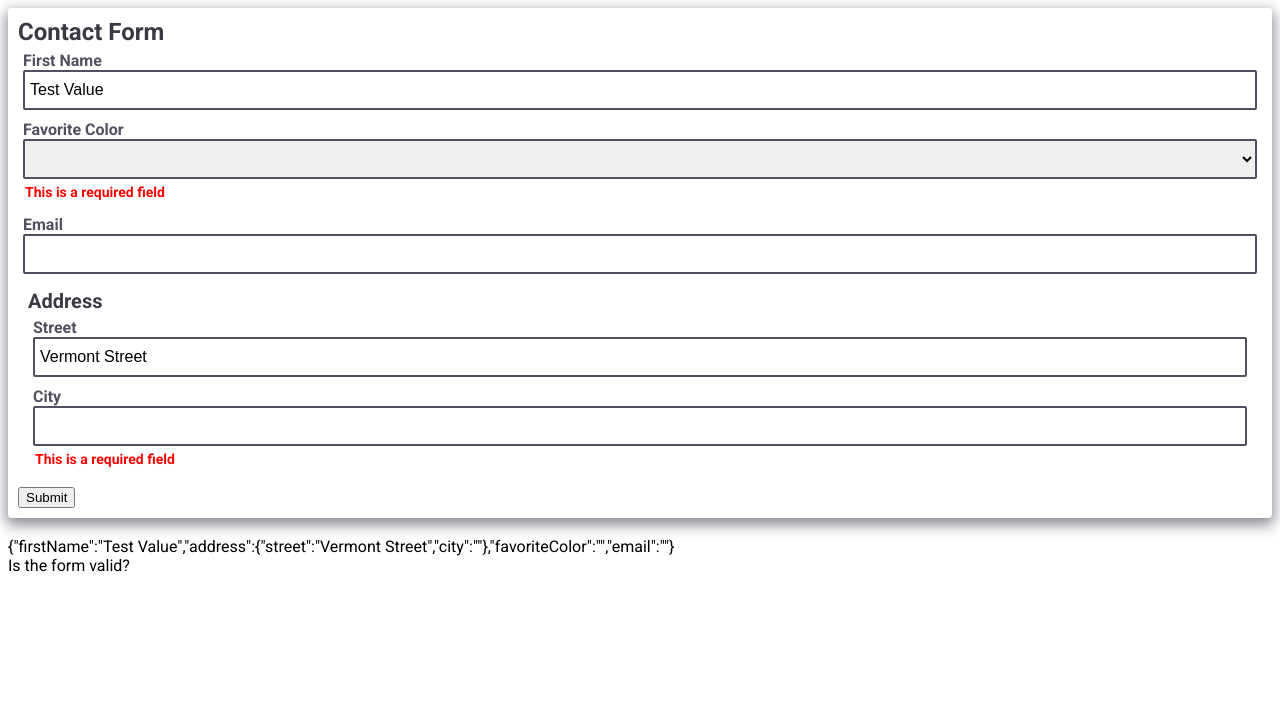
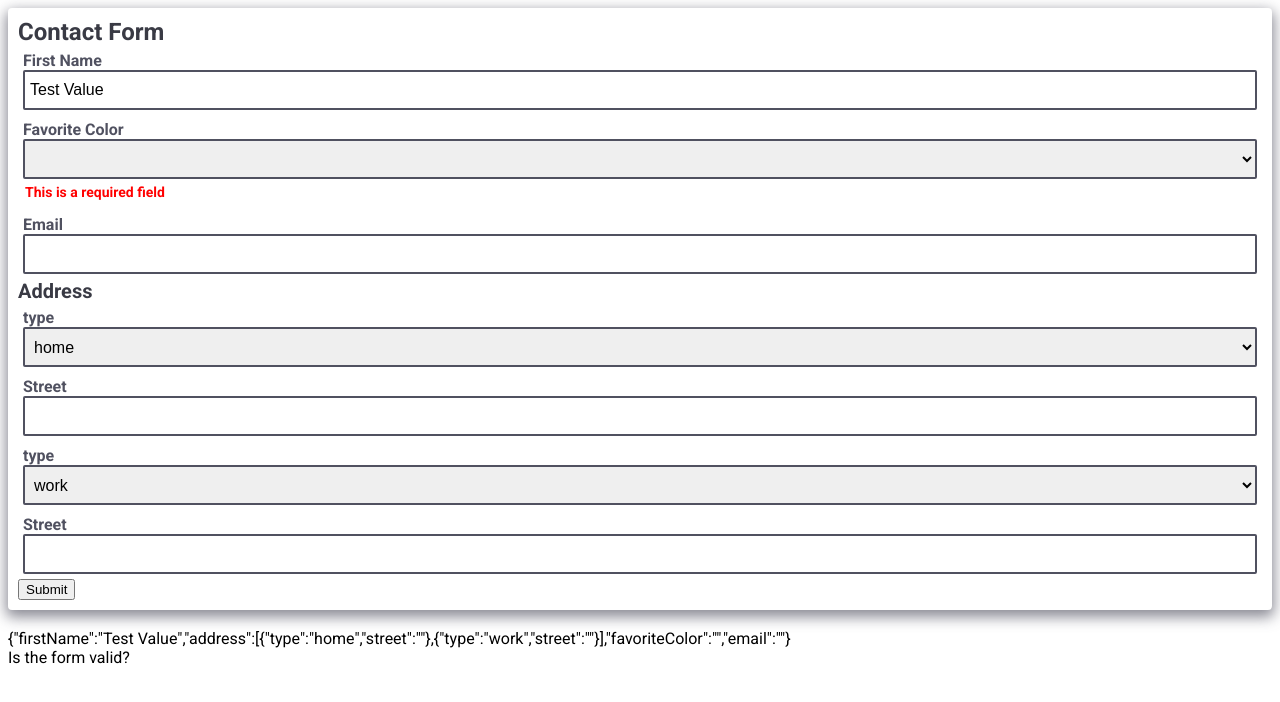
Before and after one commit to sfallmann/jsonforms, a Vue app: page / in a window 1280 px wide. Shown: the top 702 px of the page. Built offline with nearby package versions, Linux system fonts and the light colour scheme.

Commit message:
Renamed ObjectProperty to ComplexProperty since the component could be used for array properties with minimal changes Renamed StringProperty to SimpleProperty since the component can be used for any properties that don't contain other types Changed ComplexProperty to handle arrays

```diff
--- a/src/App.vue
+++ b/src/App.vue
@@ -1,6 +1,6 @@
 <template>
   <div id="app">
-    <p-object
+    <complex-property
       :title="schema.title"
       :properties="schema.properties"
       :options="options"
@@ -17,12 +17,12 @@
 </template>
 
 <script>
-import ObjectProperty from "./components/properties/ObjectProperty/ObjectProperty";
+import ComplexProperty from "./components/properties/ComplexProperty/ComplexProperty";
 
 export default {
   name: "app",
   components: {
-    "p-object": ObjectProperty
+    "complex-property": ComplexProperty
   },
   methods: {
     handleSubmit(isValid) {
@@ -53,18 +53,35 @@ export default {
           },
           address: {
             title: "Address",
-            type: "object",
-            properties: {
-              street: {
-                type: "string",
-                title: "Street"
+            type: "array",
+            items: [
+              {
+                type: "object",
+                properties: {
+                  type: {
+                    type: "string",
+                    enum: ["home"]
+                  },
+                  street: {
+                    type: "string",
+                    title: "Street"
+                  }
+                }
               },
-              city: {
-                type: "string",
-                title: "City",
-                required: true
+              {
+                type: "object",
+                properties: {
+                  type: {
+                    type: "string",
+                    enum: ["work"]
+                  },
+                  street: {
+                    type: "string",
+                    title: "Street"
+                  }
+                }
               }
-            }
+            ]
           }
         }
       },
@@ -75,9 +92,7 @@ export default {
       },
       value: {
         firstName: "Test Value",
-        address: {
-          street: "Vermont Street"
-        }
+        address: [{ type: "home" }, { type: "work" }]
       }
     };
   }
--- a/src/components/layout/form/SubFormLayout/SubFormLayout.scss
+++ b/src/components/layout/form/SubFormLayout/SubFormLayout.scss
@@ -3,6 +3,7 @@
 
 .sub-form {
   box-shadow: none;
+  padding: 0;
 }
 
 .sub-form__title {
--- a/src/components/properties/ObjectProperty/ObjectProperty.vue
+++ b/src/components/properties/ComplexProperty/ComplexProperty.vue
@@ -2,7 +2,7 @@
   <component v-bind:is="layout" :title="title">
     <component
       v-for="(name, index) in propertyNames"
-      v-bind:is="`p-${getProperty(name).type.toLowerCase()}`"
+      v-bind:is="getComponent(name)"
       :key="getProperty(name).type + '-' + index"
       :value.sync="formData[name]"
       v-bind="getProperty(name)"
@@ -20,10 +20,11 @@
 import cloneDeep from "lodash/cloneDeep";
 import FormLayout from "@/components/layout/form/FormLayout/FormLayout";
 import SubFormLayout from "@/components/layout/form/SubFormLayout/SubFormLayout";
-import StringProperty from "@/components/properties/StringProperty/StringProperty";
+import SimpleProperty from "@/components/properties/SimpleProperty/SimpleProperty";
+import { isArray } from "util";
 
 export default {
-  name: "p-object",
+  name: "complex-property",
   props: {
     isRoot: {
       type: Boolean,
@@ -36,6 +37,9 @@ export default {
     properties: {
       type: Object,
       default: _ => ({})
+    },
+    items: {
+      type: [Object, Array]
     },
     title: {
       type: String,
@@ -50,11 +54,11 @@ export default {
       default: _ => ({})
     },
     value: {
-      type: Object,
+      type: [Object, Array],
       default: _ => ({})
     },
     isValid: {
-      type: Object,
+      type: [Object, Array],
       default: _ => ({})
     },
     required: {
@@ -65,7 +69,7 @@ export default {
   components: {
     "form-layout": FormLayout,
     "sub-form-layout": SubFormLayout,
-    "p-string": StringProperty
+    "simple-property": SimpleProperty
   },
   data() {
     return {
@@ -81,12 +85,24 @@ export default {
       return this.isRoot ? "form-layout" : "sub-form-layout";
     },
     propertyNames() {
-      return Object.keys(this.properties);
+      return this.isArray
+        ? Object.keys(this.items)
+        : Object.keys(this.properties);
+    },
+    isArray() {
+      return this.items;
     }
   },
   methods: {
+    getComponent(name) {
+      const { type } = this.isArray ? this.items[name] : this.properties[name];
+
+      return type === "object" || type === "array"
+        ? "complex-property"
+        : "simple-property";
+    },
     getProperty(name) {
-      return this.properties[name];
+      return this.isArray ? this.items[name] : this.properties[name];
     },
     getOptions(name) {
       return this.options[name];
@@ -106,7 +122,6 @@ export default {
       for (let name of this.propertyNames) {
         const property = this.getProperty(name);
         const type = property.type.toLowerCase();
-
         switch (type) {
           case "object":
             this.$set(this.formData, name, this.value[name] || {});
--- a/src/components/properties/StringProperty/StringProperty.vue
+++ b/src/components/properties/SimpleProperty/SimpleProperty.vue
@@ -23,7 +23,7 @@ import TextInput from "@/components/controls/TextInput/TextInput";
 import SelectInput from "@/components/controls/SelectInput/SelectInput";
 
 export default {
-  name: "p-string",
+  name: "simple-property",
   mixins: [inputMixin],
   components: {
     "text-input": TextInput,
```
Also changed, not shown: 1 other file (tests, documents, lock files or other folders).
